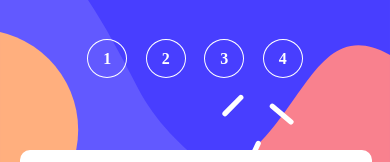
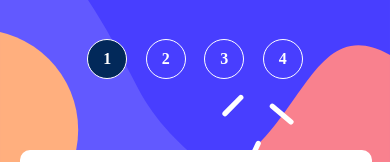
Before and after one commit to RazzakKhal/frontEndMentor, an Angular app: page /personalInfo in a window 390 px wide. Shown: the top 162 px of the page. Built offline with nearby package versions, Linux system fonts and the light colour scheme.

Commit message:
fin version mobile

```diff
--- a/src/app/header/header.component.css
+++ b/src/app/header/header.component.css
@@ -17,7 +17,7 @@ ul{
 
 }
 
-ul li a{
+ul li{
   text-decoration: none;
   border:1px solid white;
   color : white;
--- a/src/app/header/header.component.html
+++ b/src/app/header/header.component.html
@@ -1,8 +1,8 @@
 <div class="main">
   <ul>
-    <li><a [routerLink]="['/personalInfo']">1</a></li>
-    <li><a [routerLink]="['/selectYourPlan']">2</a></li>
-    <li><a [routerLink]="['/pickAddsOn']">3</a></li>
-    <li><a [routerLink]="['/finishingUp']">4</a></li>
+    <li [ngStyle]="{ backgroundColor : router.url === '/personalInfo' ? 'hsl(213, 96%, 18%)' : 'initial'}">1</li>
+    <li [ngStyle]="{ backgroundColor : router.url === '/selectYourPlan' ? 'hsl(213, 96%, 18%)' : 'initial'}">2</li>
+    <li  [ngStyle]="{ backgroundColor : router.url === '/pickAddsOn' ? 'hsl(213, 96%, 18%)' : 'initial'}">3</li>
+    <li [ngStyle]="{ backgroundColor : router.url === '/finishingUp' ? 'hsl(213, 96%, 18%)' : 'initial'}">4</li>
   </ul>
 </div>
--- a/src/app/header/header.component.ts
+++ b/src/app/header/header.component.ts
@@ -1,4 +1,5 @@
 import { Component } from '@angular/core';
+import { Router } from '@angular/router';
 
 @Component({
   selector: 'app-header',
@@ -7,4 +8,9 @@ import { Component } from '@angular/core';
 })
 export class HeaderComponent {
 
+  router : Router;
+  constructor(router : Router){
+this.router = router;
+  }
+
 }
```
